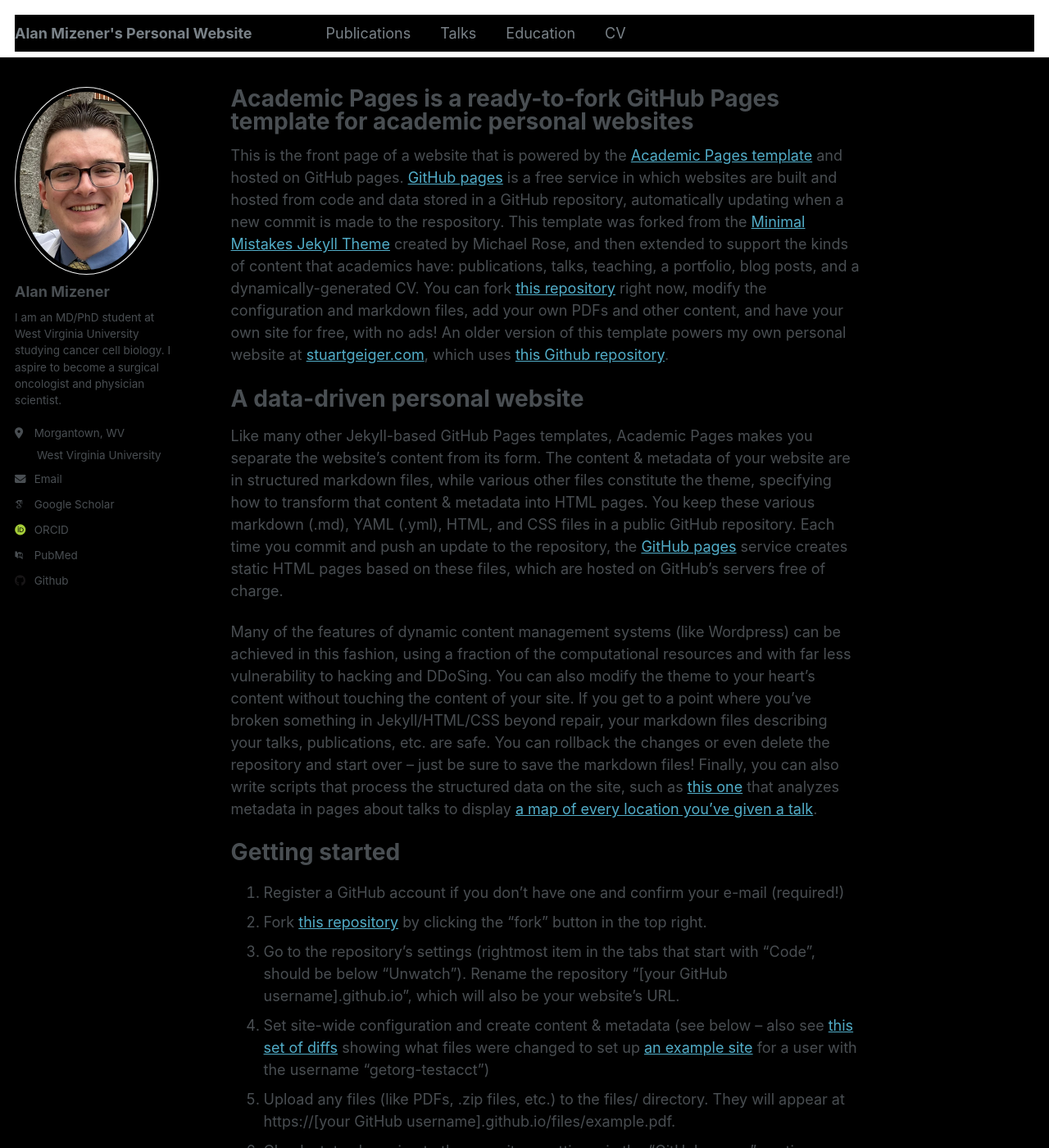
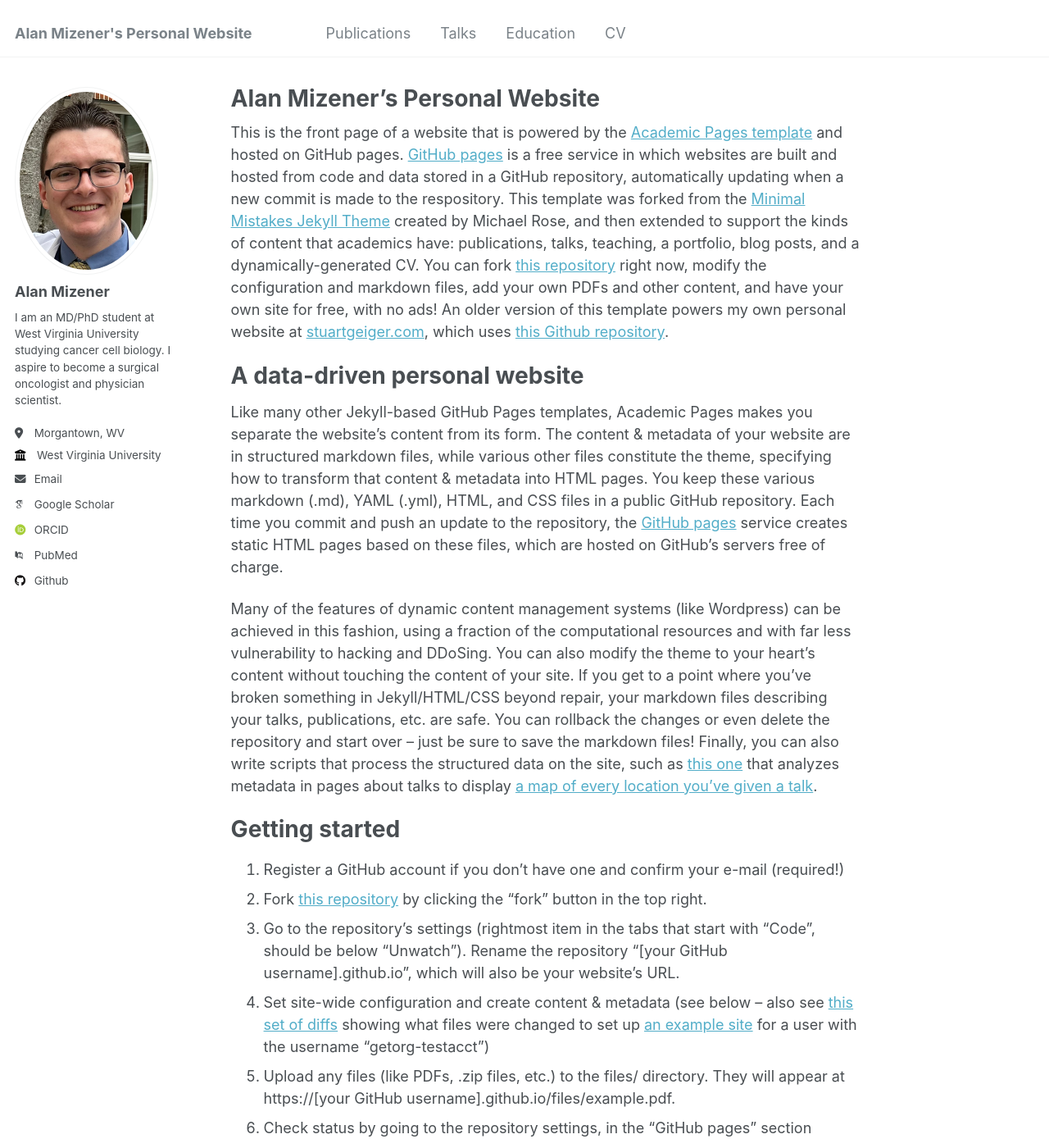
Before and after one commit to admizener/admizener.github.io, a Jekyll site: the page built from _pages/about.md, in a window 1280 px wide and 1400 px high. Shown: the whole window at 82% size. Built offline with Jekyll 4.4.1, drawn with Linux system fonts in a browser that asks for light colours; some web fonts are replaced.

Commit message:
Updated site title.

```diff
--- a/_includes/seo.html
+++ b/_includes/seo.html
@@ -6,8 +6,10 @@
 {% endif %}
 {% assign seo_url = seo_url | default: site.github.url %}
 
-{% if page.title %}
+{% if page.title and page.author_profile != true %}
   {% assign seo_title = page.title | append: " " | append: site.title_separator | append: " " | append: site.title %}
+{% elsif page.title and page.author_profile == true %}
+  {% assign seo_title = "YOUR NEW TITLE HERE" %}
 {% endif %}
 
 {% if seo_title %}
--- a/_pages/about.md
+++ b/_pages/about.md
@@ -1,6 +1,6 @@
 ---
 permalink: /
-title: "Academic Pages is a ready-to-fork GitHub Pages template for academic personal websites"
+title: "Alan Mizener's Personal Website"
 author_profile: true
 redirect_from:
   - /about/
--- a/_sass/_variables.scss
+++ b/_sass/_variables.scss
@@ -62,7 +62,7 @@ $light-gray                 : mix(#fff, $gray, 50%);
 $lighter-gray               : mix(#fff, $gray, 90%);
 
 $body-color                 : #fff;
-$background-color           : #000;
+$background-color           : #fff;
 $code-background-color      : #fafafa;
 $code-background-color-dark : $light-gray;
 $text-color                 : $dark-gray;
```
Also changed, not shown: 1 other file.
